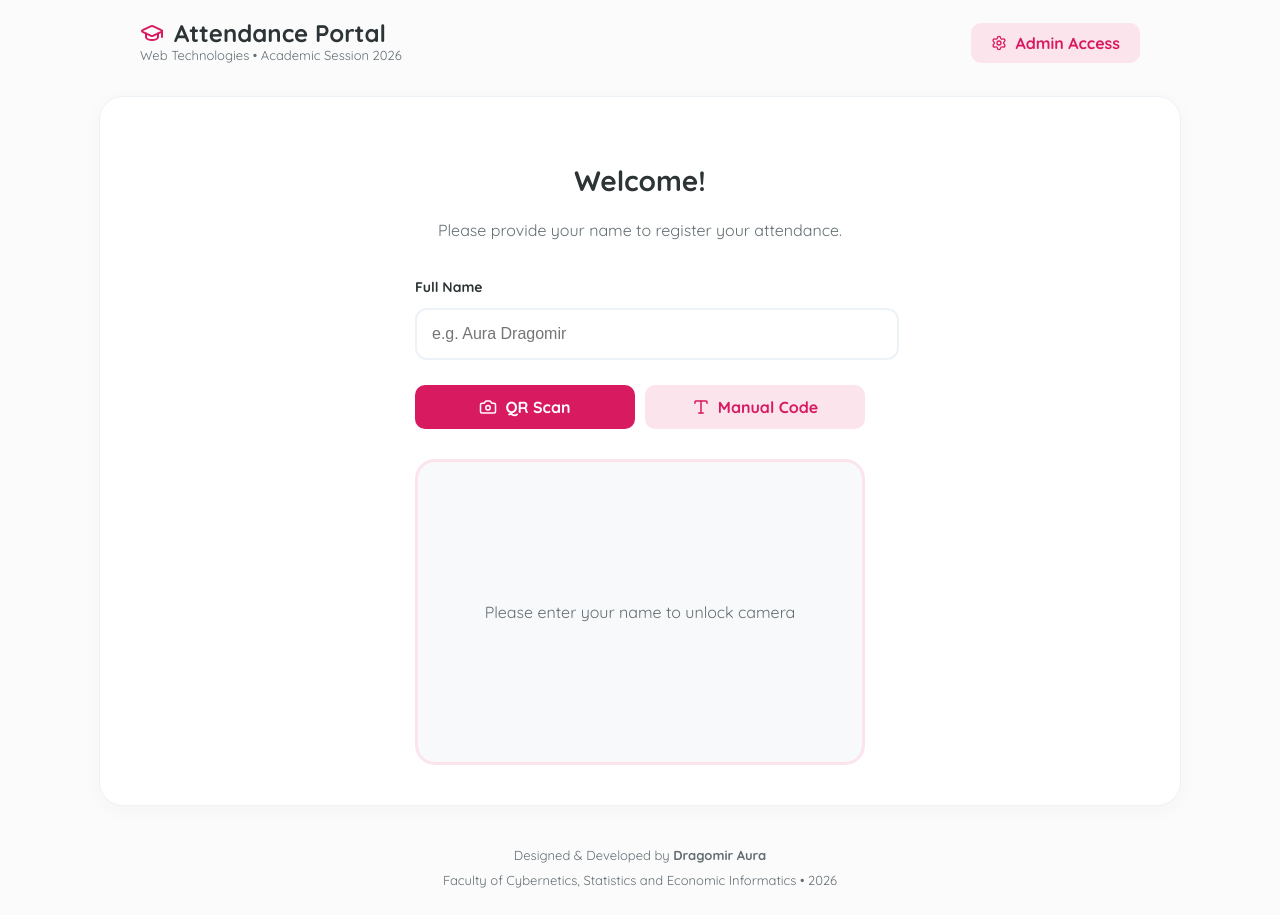
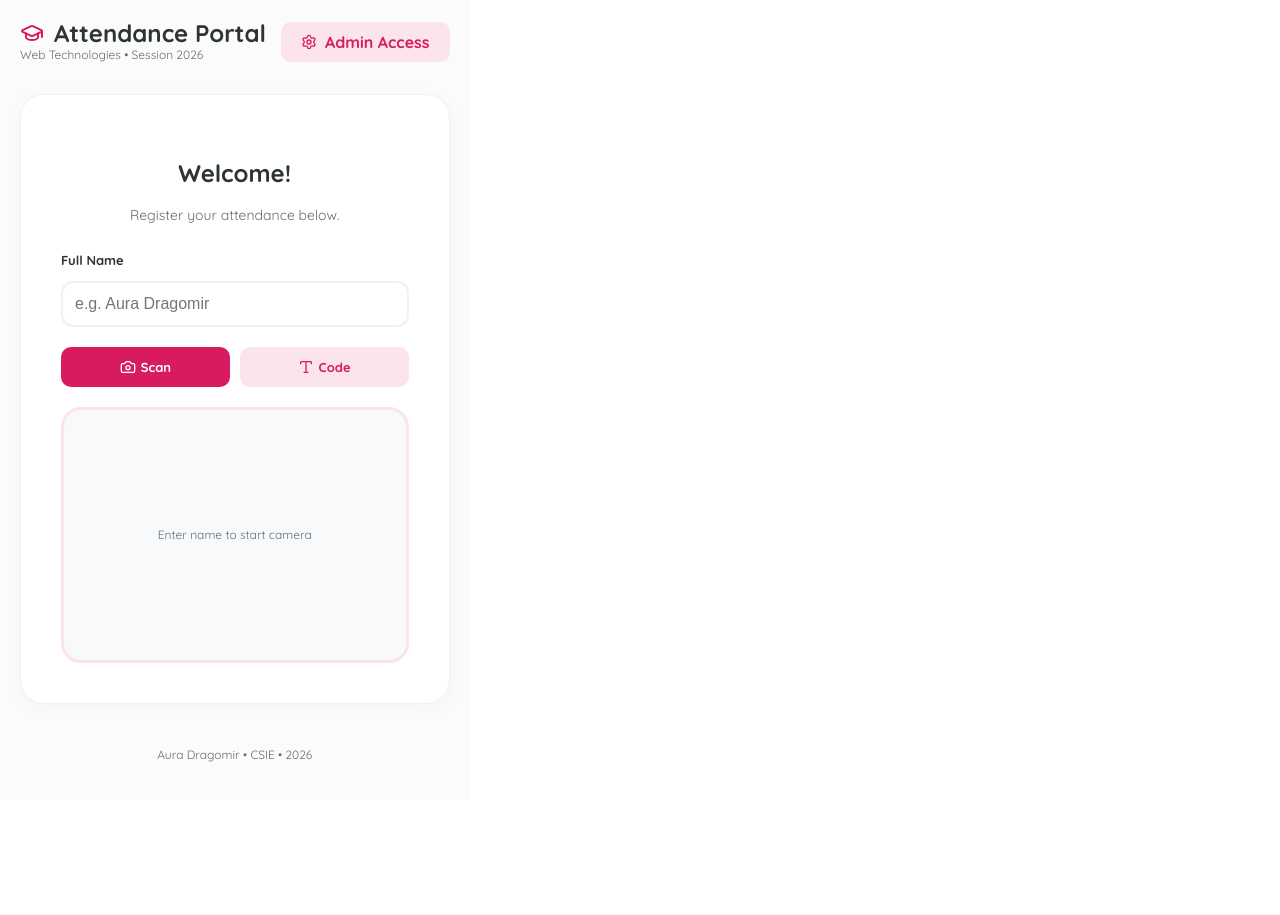
Before and after one commit to Auraelena1/webtech-project-aura-cris-2026, a React (Vite) app in the folder Frontend/: page / in a window 1280 px wide. After the commit the page ends 800 px from the top, so only its background shows below. Built offline with nearby package versions, Linux system fonts and the light colour scheme.

Commit message:
ultima sper

```diff
--- a/Frontend/src/App.jsx
+++ b/Frontend/src/App.jsx
@@ -8,10 +8,6 @@ import { Html5QrcodeScanner } from 'html5-qrcode'
 import { QRCodeSVG } from 'qrcode.react'
 import * as XLSX from 'xlsx'
 
-/**
- * Attendance Management Application - Web Technologies Project 2026
- * Developed by: Dragomir Aura
- */
 function App() {
   const [role, setRole] = useState('student')
   const [activeTab, setActiveTab] = useState('scan')
@@ -21,11 +17,19 @@ function App() {
   const [eventData, setEventData] = useState(null)
   const [attendanceList, setAttendanceList] = useState([])
   const [loading, setLoading] = useState(false)
-  const [advice, setAdvice] = useState('') // Stocăm sfatul de la API-ul extern
+  const [advice, setAdvice] = useState('')
+
+  // Hook pentru a detecta dimensiunea ecranului în timp real
+  const [isMobile, setIsMobile] = useState(window.innerWidth < 768)
 
   const API_URL = 'https://webtech-project-aura-cris-2026.onrender.com';
 
-  // Logic for QR Scanner initialization
+  useEffect(() => {
+    const handleResize = () => setIsMobile(window.innerWidth < 768);
+    window.addEventListener('resize', handleResize);
+    return () => window.removeEventListener('resize', handleResize);
+  }, []);
+
   useEffect(() => {
     let scanner;
     if (role === 'student' && activeTab === 'scan' && name.trim().length > 2) {
@@ -35,7 +39,6 @@ function App() {
     return () => { if (scanner) scanner.clear().catch(() => {}); };
   }, [role, activeTab, name.length > 2]);
 
-  // Real-time updates for the organizer (polling every 3 seconds)
   useEffect(() => {
     let interval;
     if (role === 'organizer' && eventData) {
@@ -52,12 +55,9 @@ function App() {
   const sendCheckIn = async (codeToSend) => {
     setLoading(true);
     try {
-      const res = await axios.post(`${API_URL}/checkin`, {
-        participantName: name,
-        code: codeToSend
-      });
+      const res = await axios.post(`${API_URL}/checkin`, { participantName: name, code: codeToSend });
       setMessage({ type: 'success', text: 'Attendance recorded successfully!' });
-      setAdvice(res.data.advice); // Salvăm sfatul primit din API-ul extern
+      setAdvice(res.data.advice);
     } catch (err) {
       setMessage({ type: 'error', text: err.response?.data?.message || 'Check-in failed.' });
     } finally { setLoading(false); }
@@ -68,9 +68,7 @@ function App() {
     try {
       try { await axios.post(`${API_URL}/groups`, { name: "WebTech Class" }); } catch (e) {}
       const res = await axios.post(`${API_URL}/groups/1/events`, {
-        name: "Web Technologies Lab Session",
-        startTime: new Date(),
-        duration: 120
+        name: "Web Technologies Session", startTime: new Date(), duration: 120
       });
       const openRes = await axios.patch(`${API_URL}/events/${res.data.id}/status`, { status: 'OPEN' });
       setEventData(openRes.data);
@@ -81,21 +79,16 @@ function App() {
   }
 
   const exportToExcel = () => {
-    const dataToExport = attendanceList.map(item => ({
-      Student: item.participantName,
-      Time: new Date(item.checkInTime).toLocaleTimeString(),
-      Date: new Date(item.checkInTime).toLocaleDateString()
-    }));
-    const worksheet = XLSX.utils.json_to_sheet(dataToExport);
+    const worksheet = XLSX.utils.json_to_sheet(attendanceList);
     const workbook = XLSX.utils.book_new();
     XLSX.utils.book_append_sheet(workbook, worksheet, "Attendance");
-    XLSX.writeFile(workbook, `Attendance_Report_${new Date().toLocaleDateString()}.xlsx`);
+    XLSX.writeFile(workbook, `Report_${new Date().toLocaleDateString()}.xlsx`);
   }
 
   const theme = {
     bg: '#FBFBFC',
     card: '#FFFFFF',
-    primary: '#D81B60', // Deep rose
+    primary: '#D81B60',
     accent: '#FCE4EC',
     text: '#2D3436',
     muted: '#636E72',
@@ -104,25 +97,30 @@ function App() {
 
   return (
     <div style={{
-      minHeight: '100vh', width: '100vw', backgroundColor: theme.bg, color: theme.text,
+      minHeight: '100vh', width: '100%', backgroundColor: theme.bg, color: theme.text,
       fontFamily: "'Quicksand', sans-serif", display: 'flex', flexDirection: 'column',
-      alignItems: 'center', padding: '20px', boxSizing: 'border-box'
+      alignItems: 'center', padding: isMobile ? '10px' : '20px', boxSizing: 'border-box'
     }}>
 
-      {/* PROFESSIONAL HEADER */}
-      <div style={{ width: '100%', maxWidth: '1000px', display: 'flex', justifyContent: 'space-between', alignItems: 'center', marginBottom: '30px' }}>
+      {/* HEADER */}
+      <div style={{
+        width: '100%', maxWidth: '1000px', display: 'flex',
+        flexDirection: isMobile ? 'column' : 'row',
+        justifyContent: 'space-between', alignItems: isMobile ? 'flex-start' : 'center',
+        marginBottom: '30px', gap: '15px'
+      }}>
         <div>
-          <h1 style={{ margin: 0, fontSize: '24px', fontWeight: '800', display: 'flex', alignItems: 'center', gap: '10px' }}>
+          <h1 style={{ margin: 0, fontSize: isMobile ? '20px' : '24px', fontWeight: '800', display: 'flex', alignItems: 'center', gap: '10px' }}>
             <GraduationCap color={theme.primary} /> Attendance Portal
           </h1>
-          <p style={{ margin: 0, fontSize: '13px', color: theme.muted }}>Web Technologies • Academic Session 2026</p>
+          <p style={{ margin: 0, fontSize: '12px', color: theme.muted }}>Web Technologies • Session 2026</p>
         </div>
         <button
           onClick={() => setRole(role === 'student' ? 'organizer' : 'student')}
           style={{
             backgroundColor: theme.accent, color: theme.primary, border: 'none',
             padding: '10px 20px', borderRadius: '10px', cursor: 'pointer', fontWeight: '700',
-            display: 'flex', alignItems: 'center', gap: '8px'
+            display: 'flex', alignItems: 'center', gap: '8px', alignSelf: isMobile ? 'flex-end' : 'center'
           }}
         >
           {role === 'student' ? <Settings size={16}/> : <User size={16}/>}
@@ -132,94 +130,96 @@ function App() {
 
       <main style={{
         width: '100%', maxWidth: '1000px', backgroundColor: theme.card, borderRadius: '24px',
-        padding: '40px', border: `1px solid ${theme.border}`, boxShadow: '0 4px 20px rgba(0,0,0,0.03)'
+        padding: isMobile ? '20px' : '40px', border: `1px solid ${theme.border}`,
+        boxShadow: '0 4px 20px rgba(0,0,0,0.03)', boxSizing: 'border-box'
       }}>
 
         {role === 'student' ? (
-          <div style={{ maxWidth: '450px', margin: '0 auto' }}>
-            <h2 style={{ textAlign: 'center', fontSize: '28px', marginBottom: '10px' }}>Welcome!</h2>
-            <p style={{ textAlign: 'center', color: theme.muted, marginBottom: '35px' }}>Please provide your name to register your attendance.</p>
+          <div style={{ width: '100%', maxWidth: '450px', margin: '0 auto' }}>
+            <h2 style={{ textAlign: 'center', fontSize: '24px', marginBottom: '10px' }}>Welcome!</h2>
+            <p style={{ textAlign: 'center', color: theme.muted, marginBottom: '25px', fontSize: '14px' }}>Register your attendance below.</p>
 
-            <div style={{ marginBottom: '25px' }}>
-              <label style={{ display: 'block', fontWeight: '700', marginBottom: '10px', fontSize: '14px' }}>Full Name</label>
+            <div style={{ marginBottom: '20px' }}>
+              <label style={{ display: 'block', fontWeight: '700', marginBottom: '10px', fontSize: '13px' }}>Full Name</label>
               <input
-                style={{ width: '100%', padding: '15px', borderRadius: '12px', border: `2px solid ${theme.border}`, fontSize: '16px', outline: 'none', transition: '0.3s' }}
+                style={{ width: '100%', padding: '12px', borderRadius: '12px', border: `2px solid ${theme.border}`, fontSize: '16px', boxSizing: 'border-box' }}
                 value={name} onChange={(e) => setName(e.target.value)}
                 placeholder="e.g. Aura Dragomir"
               />
             </div>
 
-            <div style={{ display: 'flex', gap: '10px', marginBottom: '30px' }}>
-              <button onClick={() => setActiveTab('scan')} style={{ flex: 1, padding: '12px', borderRadius: '10px', border: 'none', backgroundColor: activeTab === 'scan' ? theme.primary : theme.accent, color: activeTab === 'scan' ? 'white' : theme.primary, fontWeight: '700', cursor: 'pointer', display: 'flex', alignItems: 'center', justifyContent: 'center', gap: '8px' }}>
-                <Camera size={18}/> QR Scan
+            <div style={{ display: 'flex', gap: '10px', marginBottom: '20px' }}>
+              <button onClick={() => setActiveTab('scan')} style={{ flex: 1, padding: '12px', borderRadius: '10px', border: 'none', backgroundColor: activeTab === 'scan' ? theme.primary : theme.accent, color: activeTab === 'scan' ? 'white' : theme.primary, fontWeight: '700', fontSize: '13px', display: 'flex', alignItems: 'center', justifyContent: 'center', gap: '5px' }}>
+                <Camera size={16}/> Scan
               </button>
-              <button onClick={() => setActiveTab('manual')} style={{ flex: 1, padding: '12px', borderRadius: '10px', border: 'none', backgroundColor: activeTab === 'manual' ? theme.primary : theme.accent, color: activeTab === 'manual' ? 'white' : theme.primary, fontWeight: '700', cursor: 'pointer', display: 'flex', alignItems: 'center', justifyContent: 'center', gap: '8px' }}>
-                <Type size={18}/> Manual Code
+              <button onClick={() => setActiveTab('manual')} style={{ flex: 1, padding: '12px', borderRadius: '10px', border: 'none', backgroundColor: activeTab === 'manual' ? theme.primary : theme.accent, color: activeTab === 'manual' ? 'white' : theme.primary, fontWeight: '700', fontSize: '13px', display: 'flex', alignItems: 'center', justifyContent: 'center', gap: '5px' }}>
+                <Type size={16}/> Code
               </button>
             </div>
 
             {activeTab === 'scan' && (
-              <div style={{ border: `3px solid ${theme.accent}`, borderRadius: '20px', overflow: 'hidden', minHeight: '300px', display: 'flex', alignItems: 'center', justifyContent: 'center', backgroundColor: '#F8F9FA' }}>
-                {name.trim().length > 2 ? <div id="reader" style={{ width: '100%' }}></div> : <p style={{ color: theme.muted, padding: '20px', textAlign: 'center' }}>Please enter your name to unlock camera</p>}
+              <div style={{ border: `3px solid ${theme.accent}`, borderRadius: '20px', overflow: 'hidden', minHeight: '250px', display: 'flex', alignItems: 'center', justifyContent: 'center', backgroundColor: '#F8F9FA' }}>
+                {name.trim().length > 2 ? <div id="reader" style={{ width: '100%' }}></div> : <p style={{ color: theme.muted, padding: '20px', textAlign: 'center', fontSize: '12px' }}>Enter name to start camera</p>}
               </div>
             )}
 
             {activeTab === 'manual' && (
-              <div style={{ display: 'flex', flexDirection: 'column', gap: '15px' }}>
-                <input style={{ width: '100%', padding: '15px', borderRadius: '12px', border: `2px solid ${theme.border}`, fontSize: '20px', textAlign: 'center', letterSpacing: '2px' }} value={code} onChange={(e) => setCode(e.target.value)} placeholder="ENTER CODE" />
-                <button disabled={loading} onClick={() => sendCheckIn(code)} style={{ width: '100%', backgroundColor: theme.primary, color: 'white', border: 'none', padding: '16px', borderRadius: '12px', fontWeight: '700', cursor: 'pointer', opacity: loading ? 0.7 : 1 }}>
-                  {loading ? 'Processing...' : 'Submit Attendance'}
+              <div style={{ display: 'flex', flexDirection: 'column', gap: '12px' }}>
+                <input style={{ width: '100%', padding: '12px', borderRadius: '12px', border: `2px solid ${theme.border}`, fontSize: '18px', textAlign: 'center', boxSizing: 'border-box' }} value={code} onChange={(e) => setCode(e.target.value)} placeholder="000000" />
+                <button onClick={() => sendCheckIn(code)} style={{ width: '100%', backgroundColor: theme.primary, color: 'white', border: 'none', padding: '14px', borderRadius: '12px', fontWeight: '700' }}>
+                  Submit
                 </button>
               </div>
             )}
           </div>
         ) : (
-          <div style={{ display: 'grid', gridTemplateColumns: eventData ? '1fr 1.2fr' : '1fr', gap: '50px' }}>
-            <div style={{ textAlign: 'center', borderRight: eventData ? `1px solid ${theme.border}` : 'none', paddingRight: eventData ? '40px' : '0' }}>
-              <h2 style={{ fontSize: '24px', marginBottom: '30px', textAlign: 'left' }}>Session Control</h2>
+          <div style={{
+            display: 'flex',
+            flexDirection: isMobile ? 'column' : 'row',
+            gap: isMobile ? '30px' : '50px'
+          }}>
+            <div style={{ flex: 1, textAlign: 'center', borderRight: (!isMobile && eventData) ? `1px solid ${theme.border}` : 'none', paddingRight: (!isMobile && eventData) ? '40px' : '0' }}>
+              <h2 style={{ fontSize: '20px', marginBottom: '20px', textAlign: 'left' }}>Control Panel</h2>
               {!eventData ? (
-                <div style={{ padding: '60px 20px', backgroundColor: theme.bg, borderRadius: '20px', border: `2px dashed ${theme.border}` }}>
-                  <button onClick={createEvent} style={{ backgroundColor: theme.primary, color: 'white', border: 'none', padding: '18px 36px', borderRadius: '15px', fontWeight: '700', cursor: 'pointer', fontSize: '16px' }}>
-                    Start New Session
+                <div style={{ padding: '40px 20px', backgroundColor: theme.bg, borderRadius: '20px', border: `2px dashed ${theme.border}` }}>
+                  <button onClick={createEvent} style={{ backgroundColor: theme.primary, color: 'white', border: 'none', padding: '15px 25px', borderRadius: '12px', fontWeight: '700', fontSize: '14px' }}>
+                    Start Session
                   </button>
-                  <p style={{ marginTop: '15px', color: theme.muted }}>This will generate a unique QR code for students.</p>
                 </div>
               ) : (
-                <div style={{ padding: '20px' }}>
-                  <QRCodeSVG value={eventData.accessCode} size={250} fgColor={theme.primary} />
-                  <div style={{ marginTop: '25px' }}>
-                    <p style={{ margin: 0, fontSize: '12px', color: theme.muted, fontWeight: '700' }}>ACCESS CODE</p>
-                    <h3 style={{ fontSize: '40px', margin: '5px 0', color: theme.primary, letterSpacing: '5px' }}>{eventData.accessCode}</h3>
+                <div style={{ padding: '10px' }}>
+                  <div style={{ maxWidth: '250px', margin: '0 auto' }}>
+                    <QRCodeSVG value={eventData.accessCode} size={250} style={{ width: '100%', height: 'auto' }} fgColor={theme.primary} />
                   </div>
+                  <h3 style={{ fontSize: '32px', margin: '15px 0', color: theme.primary, letterSpacing: '4px' }}>{eventData.accessCode}</h3>
                 </div>
               )}
             </div>
 
             {eventData && (
-              <div>
-                <div style={{ display: 'flex', justifyContent: 'space-between', alignItems: 'center', marginBottom: '25px' }}>
-                  <h3 style={{ margin: 0 }}>Registered Students ({attendanceList.length})</h3>
-                  <button onClick={exportToExcel} style={{ backgroundColor: '#2D3436', color: 'white', border: 'none', padding: '8px 15px', borderRadius: '8px', cursor: 'pointer', fontSize: '13px', display: 'flex', alignItems: 'center', gap: '6px' }}>
-                    <Download size={14}/> Export XLSX
+              <div style={{ flex: 1.2 }}>
+                <div style={{ display: 'flex', justifyContent: 'space-between', alignItems: 'center', marginBottom: '20px' }}>
+                  <h3 style={{ margin: 0, fontSize: '16px' }}>Students ({attendanceList.length})</h3>
+                  <button onClick={exportToExcel} style={{ backgroundColor: '#2D3436', color: 'white', border: 'none', padding: '6px 12px', borderRadius: '6px', fontSize: '11px', display: 'flex', alignItems: 'center', gap: '5px' }}>
+                    <Download size={12}/> XLSX
                   </button>
                 </div>
-                <div style={{ maxHeight: '400px', overflowY: 'auto', border: `1px solid ${theme.border}`, borderRadius: '15px' }}>
+                <div style={{ maxHeight: '350px', overflowY: 'auto', border: `1px solid ${theme.border}`, borderRadius: '15px' }}>
                   <table style={{ width: '100%', borderCollapse: 'collapse' }}>
-                    <thead style={{ backgroundColor: theme.bg, position: 'sticky', top: 0 }}>
+                    <thead style={{ backgroundColor: theme.bg }}>
                       <tr>
-                        <th style={{ textAlign: 'left', padding: '15px', fontSize: '12px', color: theme.muted }}>STUDENT NAME</th>
-                        <th style={{ textAlign: 'right', padding: '15px', fontSize: '12px', color: theme.muted }}>TIMESTAMP</th>
+                        <th style={{ textAlign: 'left', padding: '12px', fontSize: '11px', color: theme.muted }}>NAME</th>
+                        <th style={{ textAlign: 'right', padding: '12px', fontSize: '11px', color: theme.muted }}>TIME</th>
                       </tr>
                     </thead>
                     <tbody>
                       {attendanceList.length === 0 ? (
-                        <tr><td colSpan="2" style={{ padding: '40px', textAlign: 'center', color: '#B2BEC3' }}>Waiting for the first student...</td></tr>
+                        <tr><td colSpan="2" style={{ padding: '30px', textAlign: 'center', color: '#B2BEC3', fontSize: '13px' }}>Waiting for entries...</td></tr>
                       ) : (
                         attendanceList.map((row, i) => (
                           <tr key={i} style={{ borderTop: `1px solid ${theme.border}` }}>
-                            <td style={{ padding: '15px', fontWeight: '600' }}>{row.participantName}</td>
-                            <td style={{ padding: '15px', textAlign: 'right', color: theme.muted, fontSize: '14px' }}>
-                              <Clock size={12} style={{ marginRight: '4px', verticalAlign: 'middle' }} />
+                            <td style={{ padding: '12px', fontWeight: '600', fontSize: '14px' }}>{row.participantName}</td>
+                            <td style={{ padding: '12px', textAlign: 'right', color: theme.muted, fontSize: '12px' }}>
                               {new Date(row.checkInTime).toLocaleTimeString([], { hour: '2-digit', minute: '2-digit' })}
                             </td>
                           </tr>
@@ -233,30 +233,28 @@ function App() {
           </div>
         )}
 
-        {/* FEEDBACK MESSAGES & EXTERNAL API ADVICE */}
         {message && (
           <div style={{
-            marginTop: '30px', padding: '20px', borderRadius: '15px',
+            marginTop: '25px', padding: '15px', borderRadius: '15px',
             backgroundColor: message.type === 'success' ? '#F0FFF4' : '#FFF5F5',
             border: `1px solid ${message.type === 'success' ? '#C6F6D5' : '#FED7D7'}`,
-            color: message.type === 'success' ? '#2F855A' : '#C53030'
+            color: message.type === 'success' ? '#2F855A' : '#C53030', fontSize: '14px'
           }}>
-            <div style={{ display: 'flex', alignItems: 'center', gap: '10px', fontWeight: '700', marginBottom: advice ? '10px' : '0' }}>
-              {message.type === 'success' ? <Check size={20}/> : <AlertTriangle size={20}/>}
+            <div style={{ display: 'flex', alignItems: 'center', gap: '8px', fontWeight: '700' }}>
+              {message.type === 'success' ? <Check size={18}/> : <AlertTriangle size={18}/>}
               {message.text}
             </div>
             {message.type === 'success' && advice && (
-              <div style={{ padding: '10px', backgroundColor: 'rgba(255,255,255,0.5)', borderRadius: '10px', fontSize: '14px', fontStyle: 'italic', display: 'flex', gap: '8px' }}>
-                <Sparkles size={16} /> <strong>Daily Advice:</strong> "{advice}"
+              <div style={{ marginTop: '10px', padding: '8px', backgroundColor: 'rgba(255,255,255,0.5)', borderRadius: '10px', fontSize: '12px', fontStyle: 'italic' }}>
+                <Sparkles size={14} style={{ marginRight: '5px' }} /> Advice: "{advice}"
               </div>
             )}
           </div>
         )}
       </main>
 
-      <footer style={{ marginTop: '40px', textAlign: 'center', color: theme.muted, fontSize: '13px' }}>
-        <p style={{ margin: 0 }}>Designed & Developed by <strong>Dragomir Aura</strong></p>
-        <p style={{ margin: '5px 0' }}>Faculty of Cybernetics, Statistics and Economic Informatics • 2026</p>
+      <footer style={{ marginTop: '30px', textAlign: 'center', color: theme.muted, fontSize: '12px' }}>
+        <p>Aura Dragomir • CSIE • 2026</p>
       </footer>
     </div>
   )
```
